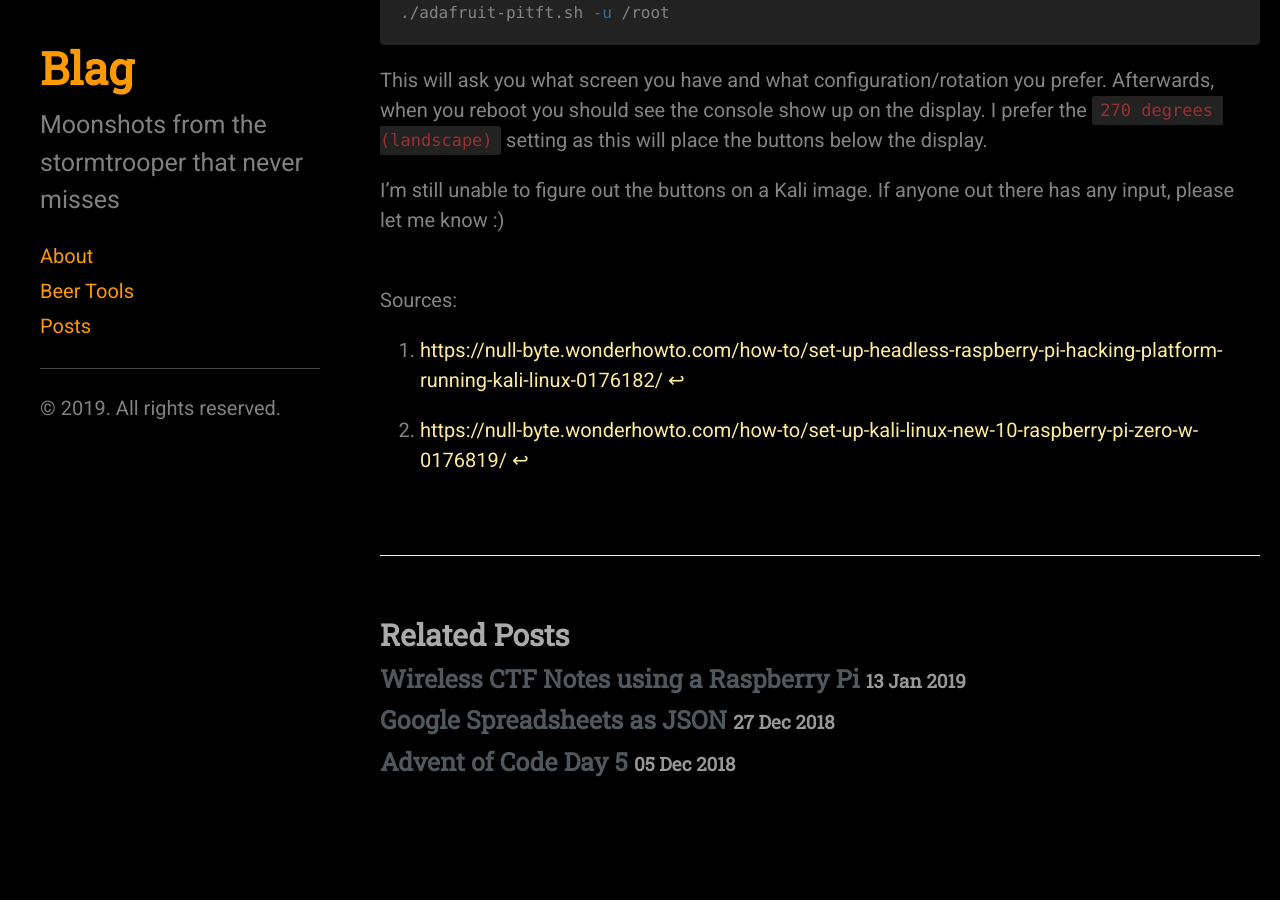
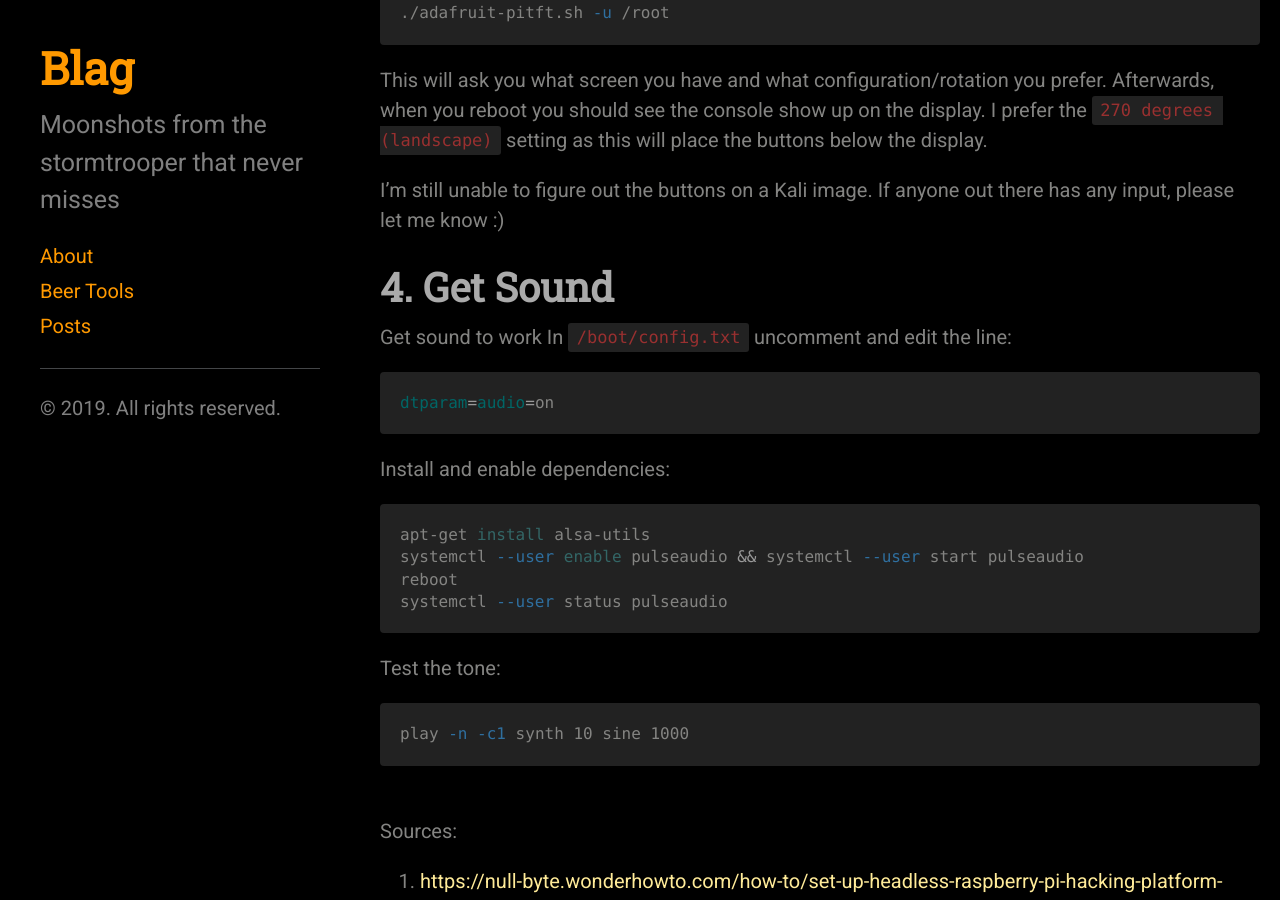
Before and after one commit to alfredgamulo/alfredgamulo.github.io, a Jekyll site: the page built from _posts/2019-01-12-kali-linux-on-raspberry-pi.md, in a window 1280 px wide and 900 px high, scrolled down 2652 px. Built offline with Jekyll 4.4.1, drawn with Linux system fonts in a browser that asks for light colours.

Commit message:
adding audio notes

````diff
--- a/_posts/2019-01-12-kali-linux-on-raspberry-pi.md
+++ b/_posts/2019-01-12-kali-linux-on-raspberry-pi.md
@@ -85,6 +85,23 @@
 
 I'm still unable to figure out the buttons on a Kali image. If anyone out there has any input, please let me know :)
 
+# 4. Get Sound
+Get sound to work
+In `/boot/config.txt` uncomment and edit the line:
+```bash
+dtparam=audio=on
+```
+Install and enable dependencies:
+```bash
+apt-get install alsa-utils
+systemctl --user enable pulseaudio && systemctl --user start pulseaudio
+reboot
+systemctl --user status pulseaudio
+```
+Test the tone:
+```bash
+play -n -c1 synth 10 sine 1000
+```
 
 
 <br>
````
